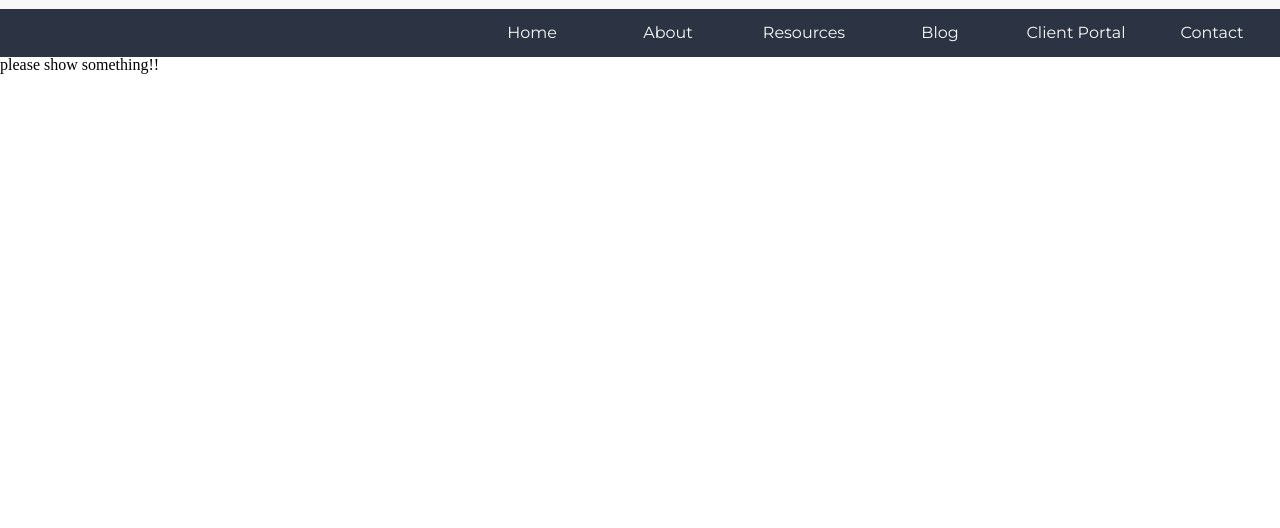
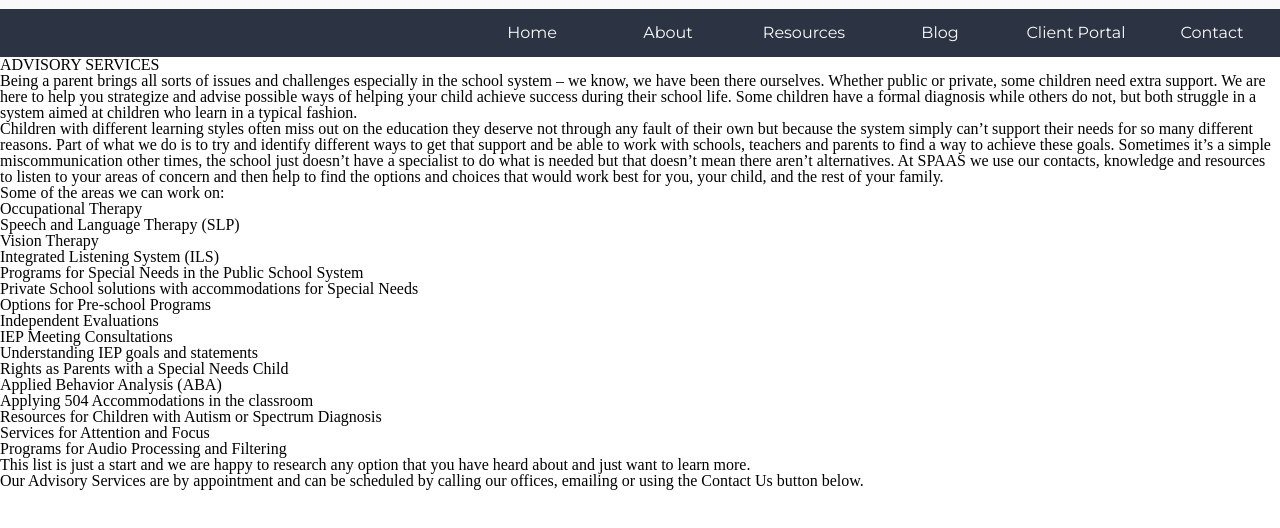
Before and after one commit to etrainor/spaas-gatsby, a Gatsby site: page /advisory-services in a window 1280 px wide. Shown: the part 178-706 px from the top of the page. Built offline with nearby package versions, Linux system fonts and the light colour scheme; Gatsby itself is replaced by a stand-in of ours; a web font is replaced by a local one.

Commit message:
added page content

```diff
--- a/src/pages/advisory-services.js
+++ b/src/pages/advisory-services.js
@@ -12,7 +12,52 @@
       <Header />
       <Navigation />
       <main>
-        please show something!!
+        <h1>ADVISORY SERVICES</h1>
+        <p>Being a parent brings all sorts of issues and challenges especially in the school system – we know, we have been there ourselves.  Whether public or private, some children need extra support. We are here to help you strategize and advise possible ways of helping your child achieve success during their school life.  Some children have a formal diagnosis while others do not, but both struggle in a system aimed at children who learn in a typical fashion.</p>
+        <p>Children with different learning styles often miss out on the education they deserve not through any fault of their own but because the system simply can’t support their needs for so many different reasons.  Part of what we do is to try and identify different ways to get that support and be able to work with schools, teachers and parents to find a way to achieve these goals. Sometimes it’s a simple miscommunication other times, the school just doesn’t have a specialist to do what is needed but that doesn’t mean there aren’t alternatives.  At SPAAS we use our contacts, knowledge and resources to listen to your areas of concern and then help to find the options and choices that would work best for you, your child, and the rest of your family.</p>
+        <h2>Some of the areas we can work on:</h2>
+        <ul>
+          <li>Occupational Therapy</li>
+          <li>Speech and Language Therapy (SLP)</li>
+          <li>Vision Therapy</li>
+          <li>Integrated Listening System (ILS)</li>
+          <li>Programs for Special Needs in the Public School System</li>
+          <li>Private School solutions with accommodations for Special Needs</li>
+          <li>Options for Pre-school Programs </li>
+          <li>Independent Evaluations</li>
+          <li>IEP Meeting Consultations</li>
+          <li>Understanding IEP goals and statements</li>
+          <li>Rights as Parents with a Special Needs Child</li>
+          <li>Applied Behavior Analysis (ABA)</li>
+          <li>Applying 504 Accommodations in the classroom</li>
+          <li>Resources for Children with Autism or Spectrum Diagnosis</li>
+          <li>Services for Attention and Focus </li>
+          <li>Programs for Audio Processing and Filtering </li>
+        </ul>
+        <p>This list is just a start and we are happy to research any option that you have heard about and just want to learn more.</p>
+        <p>Our Advisory Services are by appointment and can be scheduled by calling our offices, emailing or using the Contact Us button below.</p>
+
+
+
+
+
+
+
+
+
+
+
+
+
+
+
+
+
+
+
+
+
+
       </main>
     </>
 )
```
Also changed, not shown: src/global-style.scss/page.scss (added).
